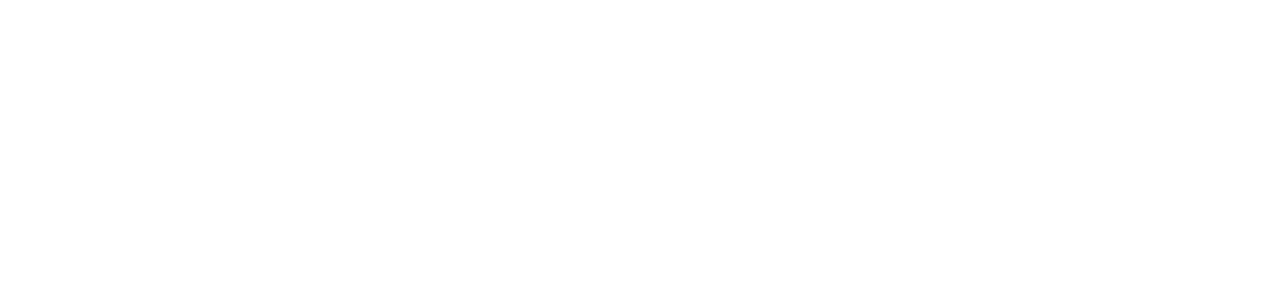
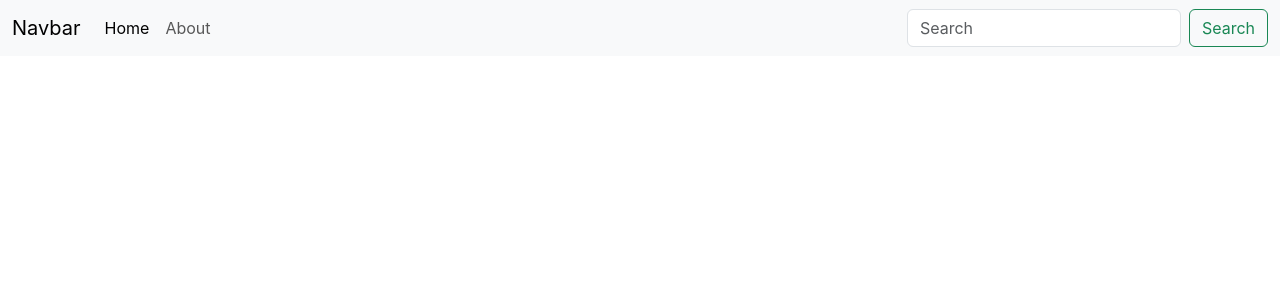
Before and after one commit to ParasPanta/TextUtils, a React (Create React App) app: page / in a window 1280 px wide. Shown: the top 300 px of the page. Built offline with nearby package versions, Linux system fonts and the light colour scheme.

Commit message:
Added Navbar

```diff
--- a/src/App.js
+++ b/src/App.js
@@ -1,7 +1,12 @@
 import "./App.css";
+import Navbar from "./components/Navbar";
 
 function App() {
-  return <></>;
+  return (
+    <>
+      <Navbar/>
+    </>
+  );
 }
 
 export default App;
--- /dev/null
+++ b/src/components/Navbar.js
@@ -0,0 +1,53 @@
+import React from "react";
+
+function Navbar() {
+  return (
+    <>
+      <nav className="navbar navbar-expand-lg bg-body-tertiary">
+        <div className="container-fluid">
+          <a className="navbar-brand" href="/">
+            Navbar
+          </a>
+          <button
+            className="navbar-toggler"
+            type="button"
+            data-bs-toggle="collapse"
+            data-bs-target="#navbarSupportedContent"
+            aria-controls="navbarSupportedContent"
+            aria-expanded="false"
+            aria-label="Toggle navigation"
+          >
+            <span className="navbar-toggler-icon"></span>
+          </button>
+          <div className="collapse navbar-collapse" id="navbarSupportedContent">
+            <ul className="navbar-nav me-auto mb-2 mb-lg-0">
+              <li className="nav-item">
+                <a className="nav-link active" aria-current="page" href="/">
+                  Home
+                </a>
+              </li>
+              <li className="nav-item">
+                <a className="nav-link" href="/">
+                  About
+                </a>
+              </li>
+            </ul>
+            <form className="d-flex" role="search">
+              <input
+                className="form-control me-2"
+                type="search"
+                placeholder="Search"
+                aria-label="Search"
+              />
+              <button className="btn btn-outline-success" type="submit">
+                Search
+              </button>
+            </form>
+          </div>
+        </div>
+      </nav>
+    </>
+  );
+}
+
+export default Navbar;
```
